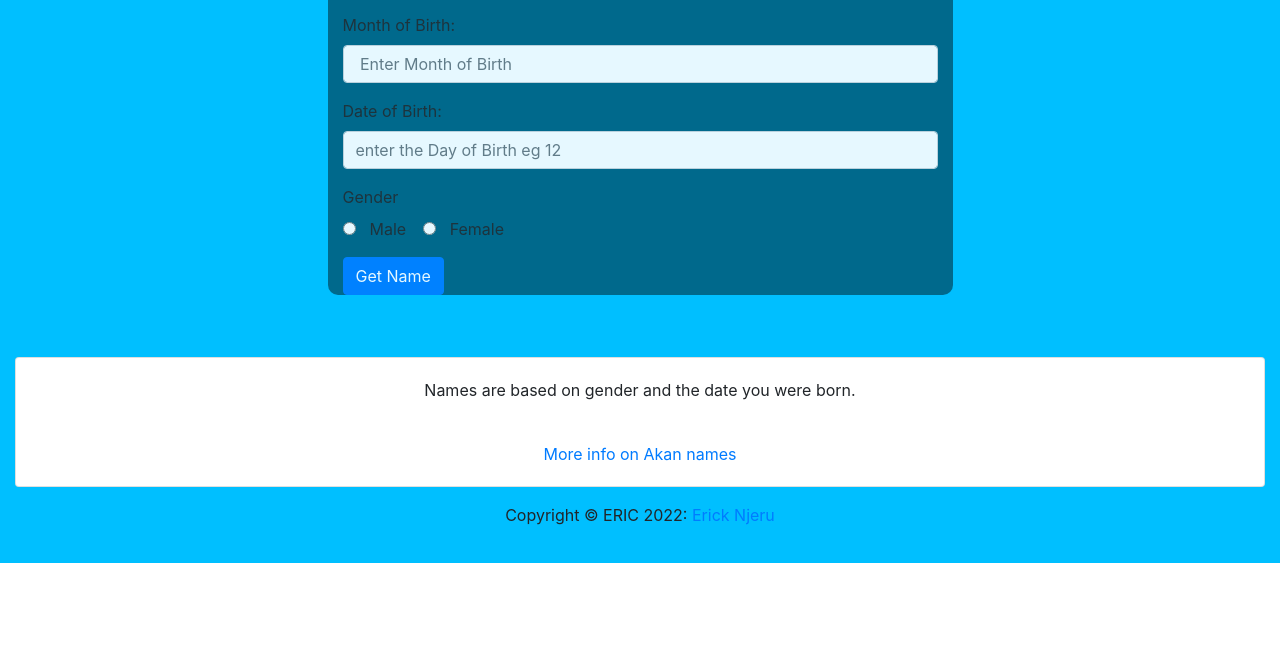
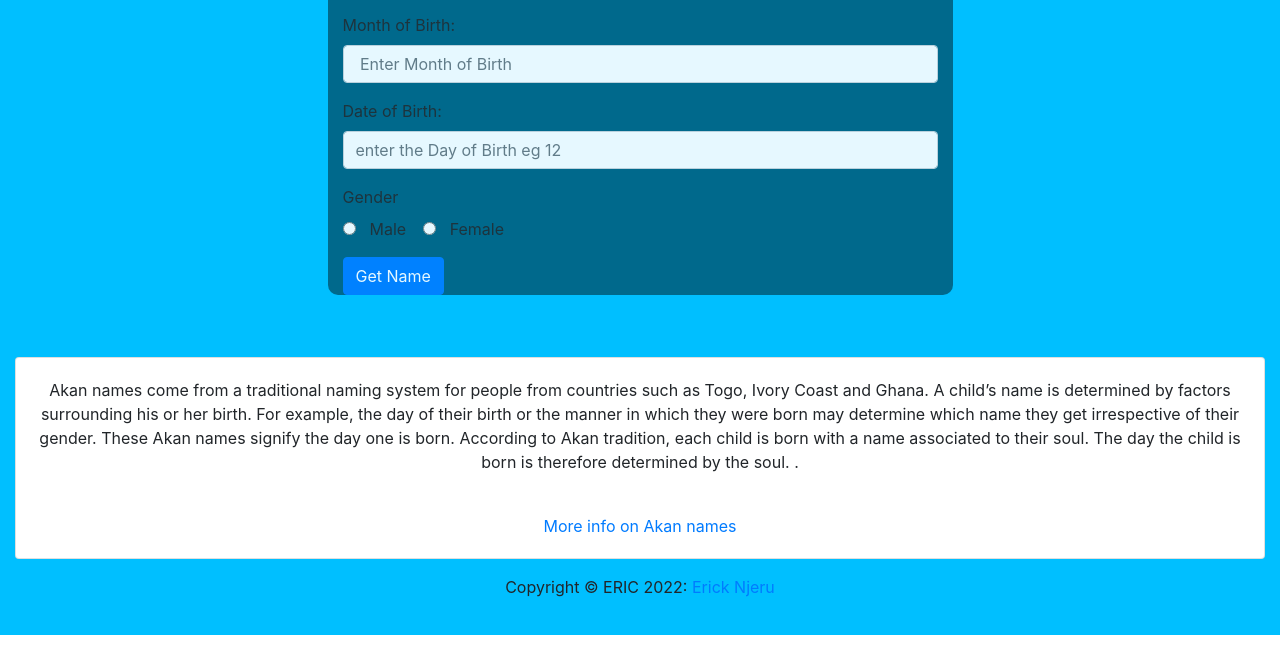
Before and after one commit to ERICK-NJERU/birthday-calculator, a plain HTML site: page index.html in a window 1280 px wide. Shown: the part 247-902 px from the top of the page. Before the commit the page ends 830 px from the top, so only its background shows below. Drawn offline with Linux system fonts and the light colour scheme.

Commit message:
calculateDayValue

```diff
--- a/index.html
+++ b/index.html
@@ -51,7 +51,9 @@
     </div>
             <div class="card ">
                 <div class="card-body text-center">
-                    <p class="card-text">Names are based on gender and the date you were born.</p> <br>
+                    <p class="card-text">Akan names come from a traditional naming system for people from countries such as Togo, Ivory Coast and Ghana.
+                        A child’s name is determined by factors surrounding his or her birth. For example, the day of their birth or the manner in which they were born may determine which name they get irrespective of their gender.
+                        These Akan names signify the day one is born. According to Akan tradition, each child is born with a name associated to their soul. The day the child is born is therefore determined by the soul. .</p> <br>
                         <span class="fa-stack fa-lg">
                             <i class="fa fa-globe fa-stack-1x" style="color:rgb(188, 222, 252)"></i>
                         </span><a href="https://web.facebook.com/Asante.Kingdom/posts/the-akans-name-its-appelationakan-names-come-from-a-traditional-naming-system-fo/1859213884236961/?_rdc=1&_rdr"> More info on Akan names</a>
--- a/index.js
+++ b/index.js
@@ -41,7 +41,6 @@ function calculateDayValue(){
     console.log(d);
     return (Math.floor(d));
   }
-
   function getGender(){
     var genders = document.getElementsByName("gender");
     if(genders[0].checked == true){
```
